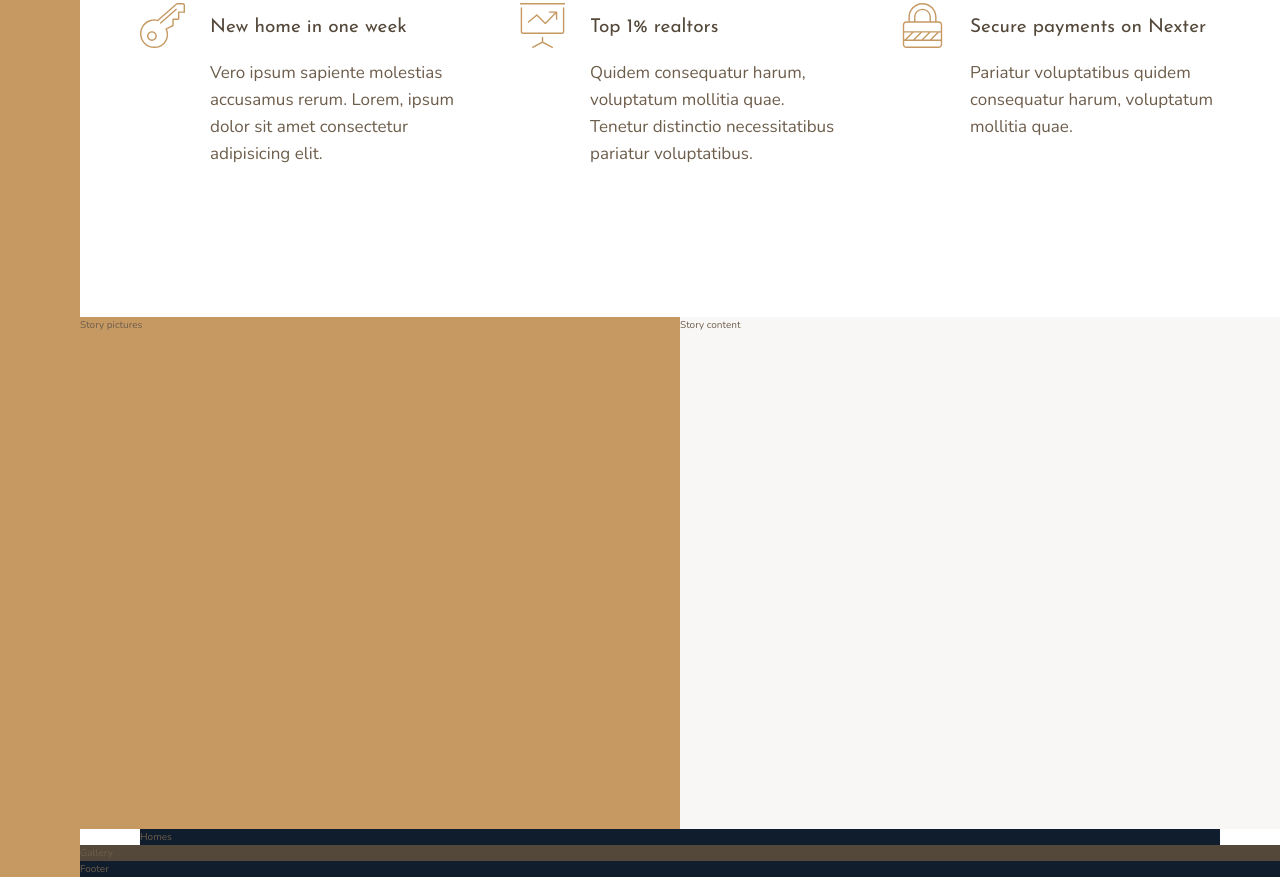
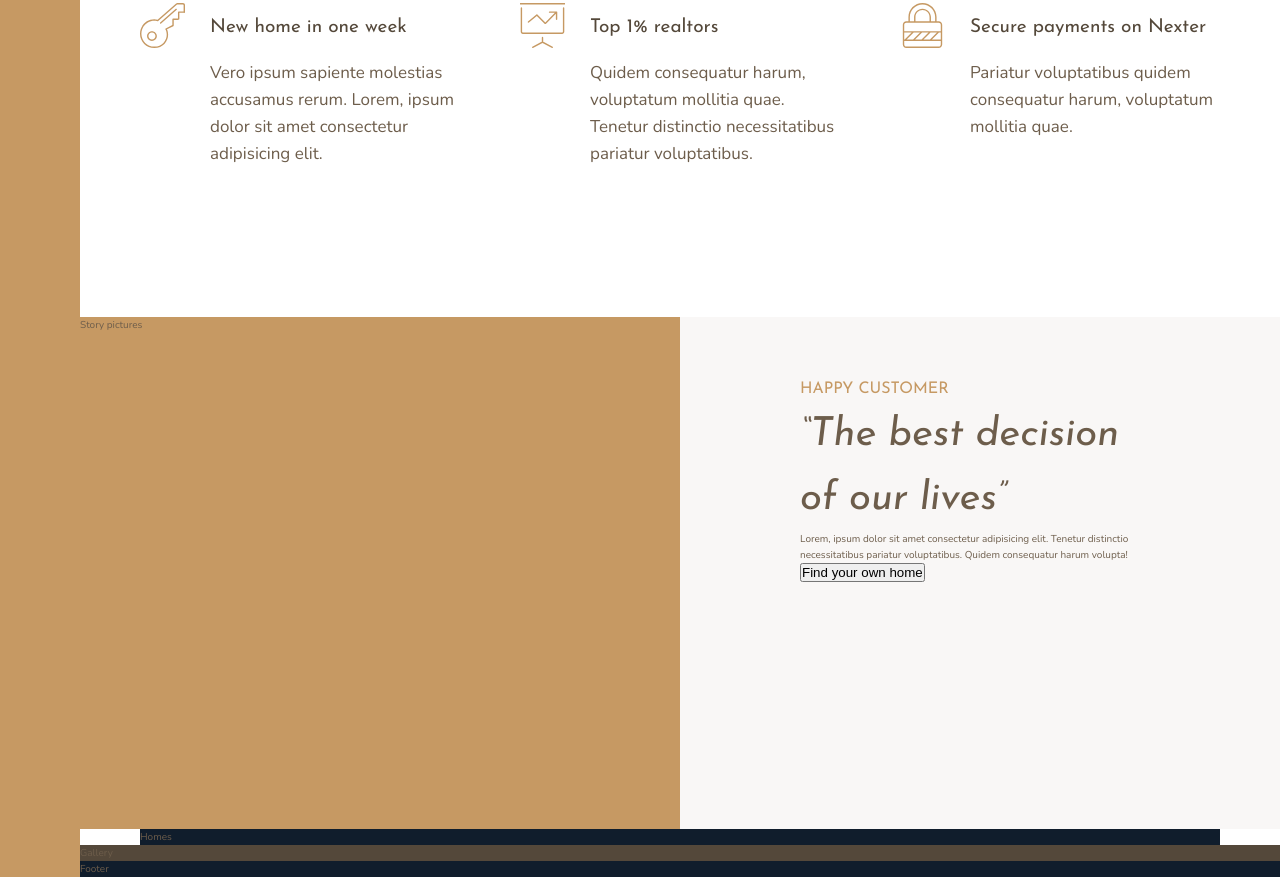
Before and after one commit to JanarPeterson/nexter, a website: page index.html in a window 1280 px wide. Shown: the part 991-1868 px from the top of the page. Drawn offline with nearby package versions, Linux system fonts and the light colour scheme.

Commit message:
mid commit

```diff
--- a/index.html
+++ b/index.html
@@ -93,7 +93,16 @@
             Story pictures
         </div>
         <div class="story__content">
-            Story content
+            <h3 class="heading-3">
+                Happy Customer
+            </h3>
+            <h2 class="heading-2 headig-2--dark">
+                &ldquo;The best decision of our lives&rdquo;
+            </h2>
+            <p class="story__text">
+                Lorem, ipsum dolor sit amet consectetur adipisicing elit. Tenetur distinctio necessitatibus pariatur voluptatibus. Quidem consequatur harum volupta!
+            </p>
+            <button class="btn">Find your own home</button>
         </div>
         <div class="homes">
             Homes
--- a/sass/_story.scss
+++ b/sass/_story.scss
@@ -7,5 +7,7 @@
     &__content {
         background-color: $color-grey-light-1;
         grid-column: col-start 5 / full-end;
+
+        padding: 6rem 12rem;
     }
 }
--- a/sass/_typography.scss
+++ b/sass/_typography.scss
@@ -9,10 +9,23 @@
 
 .heading-2 {
     @extend %heading;
+    font-size: 4rem;
+    font-style: italic;
+
+    &--light {
+        color: $color-grey-light-1;
+    }
+
+    &--dark {
+        color: $color-grey-dark-1;
+    }
 }
 
 .heading-3 {
     @extend %heading;
+    font-size: 1.6rem;
+    color: $color-primary;
+    text-transform: uppercase;
 }
 
 .heading-4 {
```
Also changed, not shown: css/style.css.
